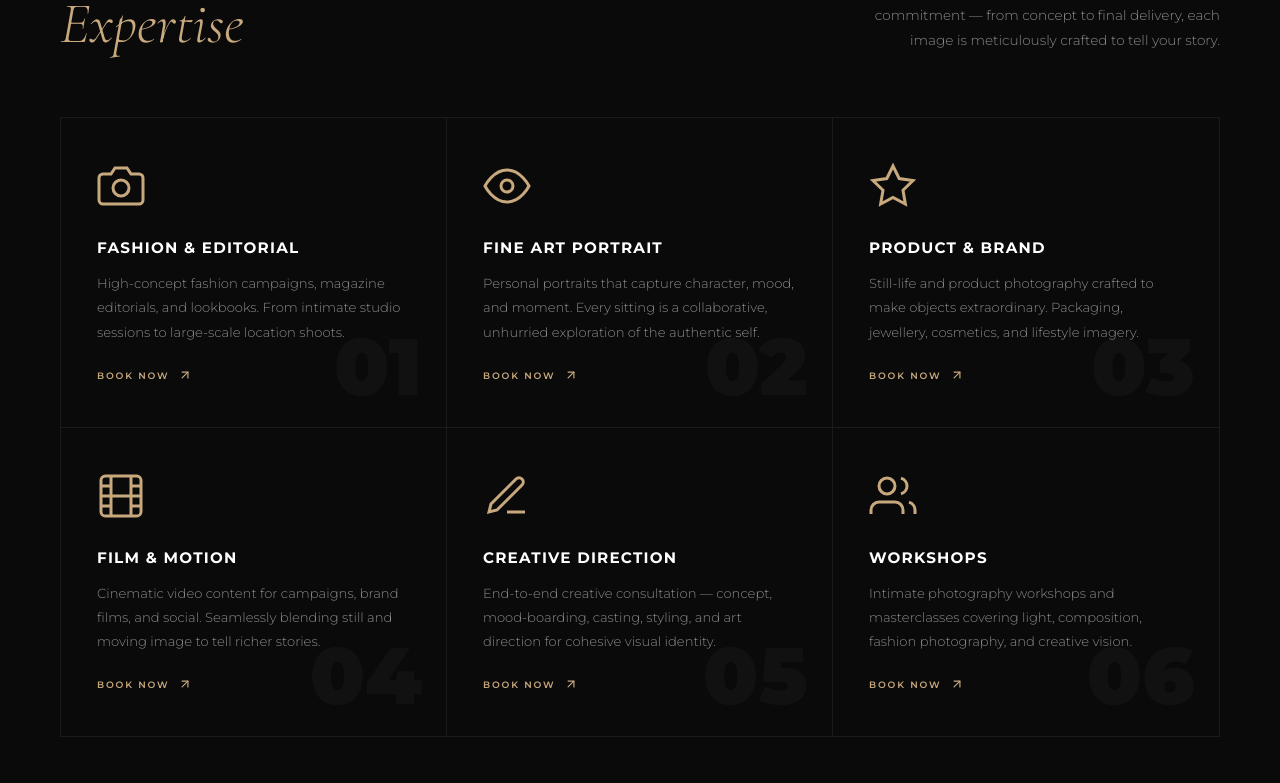
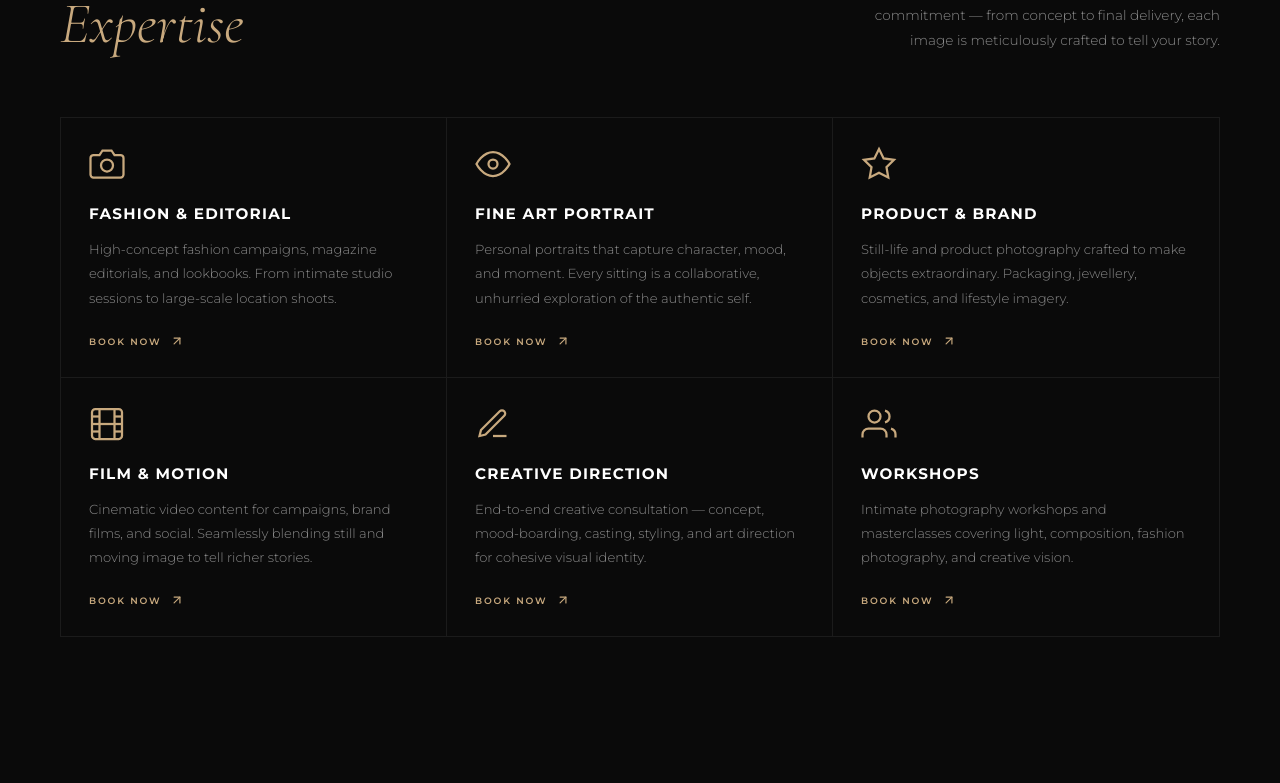
Before and after one commit to eddieir/Mozhgan_nami_photography, a React (Vite) app: page / in a window 1280 px wide. Shown: the part 4237-5020 px from the top of the page. Built offline with nearby package versions, Linux system fonts and the light colour scheme; no server answers.

Commit message:
update - worked on css

```diff
--- a/src/index.css
+++ b/src/index.css
@@ -339,24 +339,15 @@ section { padding: clamp(70px, 10vw, 130px) 60px; }
   border: 1px solid rgba(255,255,255,.07);
 }
 .svc-item {
-  padding: 44px 36px; border-right: 1px solid rgba(255,255,255,.07);
+  padding: 28px 28px; border-right: 1px solid rgba(255,255,255,.07);
   border-bottom: 1px solid rgba(255,255,255,.07);
-  position: relative; overflow: hidden;
   transition: background .4s;
 }
 .svc-item:nth-child(3n) { border-right: none; }
 .svc-item:nth-child(n+4) { border-bottom: none; }
 .svc-item:hover { background: rgba(200,169,126,.04); }
-.svc-item::before {
-  content: attr(data-num);
-  position: absolute; bottom: 20px; right: 24px;
-  font-family: var(--ff-head); font-size: 5rem; font-weight: 900;
-  color: rgba(255,255,255,.03); line-height: 1; pointer-events: none;
-  transition: color .4s;
-}
-.svc-item:hover::before { color: rgba(200,169,126,.06); }
 .svc-icon {
-  width: 48px; height: 48px; margin-bottom: 24px;
+  width: 36px; height: 36px; margin-bottom: 18px;
   color: var(--accent);
 }
 .svc-name {
```
